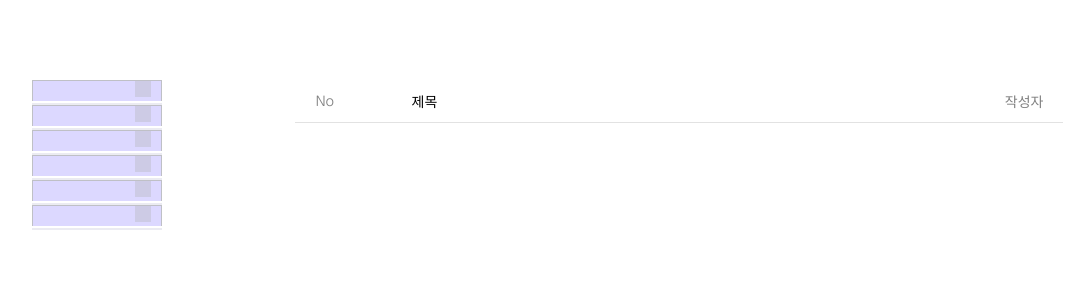
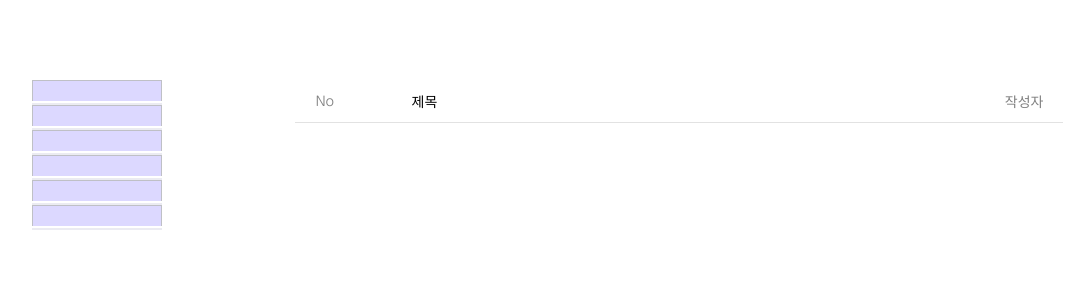
Before and after one commit to Tjdnjs/hackalearn, a Flask app: template templates/answer.html in a window 1280 px wide. Shown: the part 100-400 px from the top of the page, without its empty margins (63-1135 px from the left). Run offline with Flask 2, Linux system fonts and the light colour scheme; the template is opened without the code that fills it, so the values that code supplies are empty; some libraries are stand-ins or nearby versions; grey boxes are pictures that could not be loaded.

Commit message:
Update sidemenu.css

```diff
--- a/static/css/sidemenu.css
+++ b/static/css/sidemenu.css
@@ -103,7 +103,6 @@ input[id*="dep"]+label em {
     margin-top: -.5rem;
     display: inline-block;
     transition: .3s;
-    background: url('../image/angle-right-solid.svg') 0 0 no-repeat;
 }
 
 input[id*="dep"]+label+ul {
@@ -119,5 +118,4 @@ input[id*="dep"]:checked+label+ul {
 input[id*="dep"]:checked+label em {
 
     transition: .3s;
-    background: url('../image/angle-down-solid.svg') 0 0 no-repeat;
 }
```
